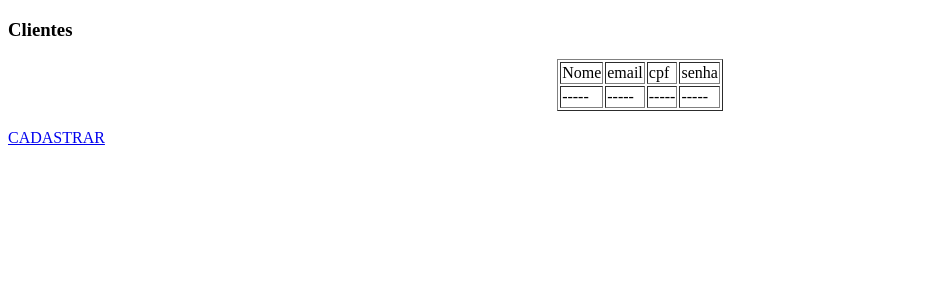
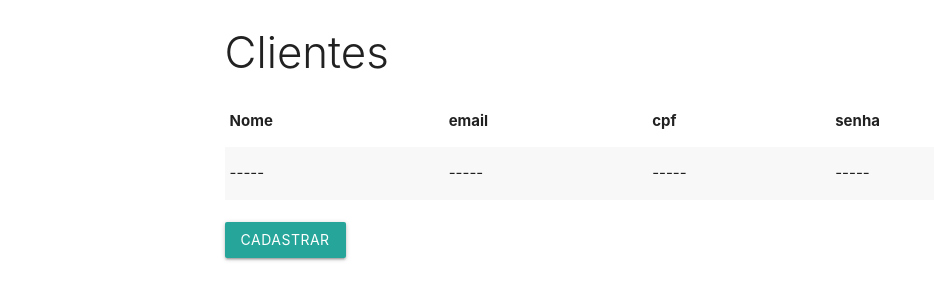
Before and after one commit to JulioFonseca/aprendiz-opovo-backend, a PHP site: page / in a window 1280 px wide. Shown: the top 300 px of the page, without its empty margins (0-934 px from the left). Run offline with PHP 8.4, Linux system fonts and the light colour scheme; data that the repository does not hold is empty.

Commit message:
adicionei o materialize para da estilo a tabela

```diff
--- a/index.php
+++ b/index.php
@@ -1,60 +1,63 @@
 <!DOCTYPE html>
 <html lang="pt-br">
 <head>
-	<title>homer</title>
+	<title>Home</title>
 	<meta charset="utf-8">
 	<meta name="viewport" content="width=device-width, initial-scale=1.0">
+	<link rel="stylesheet" href="https://cdnjs.cloudflare.com/ajax/libs/materialize/1.0.0/css/materialize.min.css">
+	<script src="https://cdnjs.cloudflare.com/ajax/libs/materialize/1.0.0/js/materialize.min.js"></script>
+	<link href="https://fonts.googleapis.com/icon?family=Material+Icons" rel="stylesheet">
 	<?php
 		require_once 'conexao.php';
 		$sql = "SELECT * FROM clientes";
 				$res = mysqli_query($conn, $sql);
 
-				//if (mysqli_num_rows($res) > 0)
 	?>
 </head>
 <body>
-	<h3>Clientes</h3>
+	<div class="row">
+		<div class="col s12 m8 push-m2">
+			<h3 class="light">Clientes</h3>
 	<!--Tabela para READ Clientes-->
-	<table align="center" border="1">
+	<table class='striped'>
 		<thead>
 			<tr>
-				<td>Nome</td>
-				<td>email</td>
-				<td>cpf</td>
-				<td>senha</td>
+				<th>Nome</th>
+				<th>email</th>
+				<th>cpf</th>
+				<th>senha</th>
 			</tr>
 		</thead>
+			<tbody>
 				<?php
 			if (mysqli_num_rows($res) > 0) {
 				while ($escrever = mysqli_fetch_array($res)) {
 
 				?>
-				<tbody>
 			<tr>
 				<td><?php echo $escrever['nome'] ?></td>
 				<td><?php echo $escrever['email'] ?></td>
 				<td><?php echo $escrever['cpf'] ?></td>
 				<td><?php echo $escrever['senha'] ?></td>
 			</tr>
-		</tbody>
 		<?php
 						}
 			}else {
 		?>
-		<tbody>
 			<tr>
 				<td>-----</td>
 				<td>-----</td>
 				<td>-----</td>
 				<td>-----</td>
 			</tr>
-		</tbody>
 		<?php
 			}
 	?>
+		</tbody>
 	</table>
 	<br>
 	<a href="cadastro.php" class="btn">CADASTRAR</a>
-
+		</div>
+	</div>
 </body>
 </html>
```
